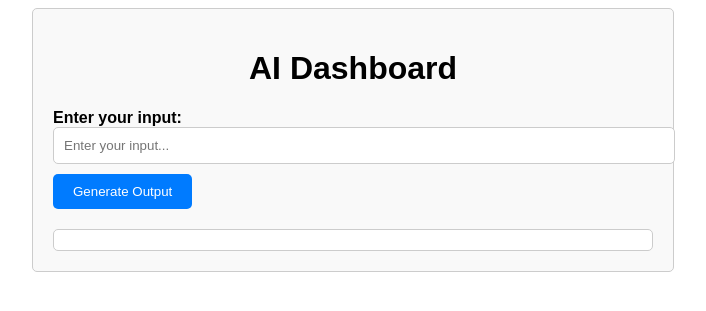
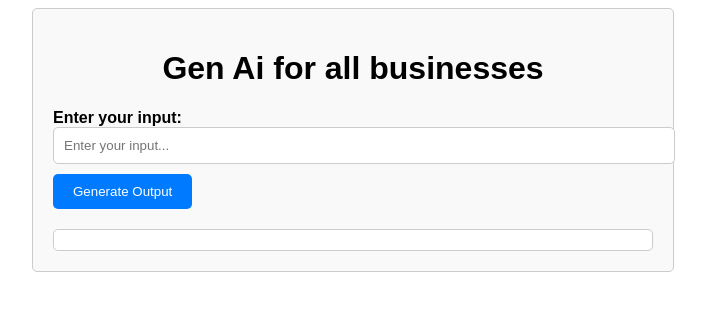
Before and after one commit to tripathimanoj/gcp-cicd, a Flask app: page / in a window 1280 px wide. Shown: the top 311 px of the page, without its empty margins (287-993 px from the left). Run offline with Flask 3, Linux system fonts and the light colour scheme.

Commit message:
updated the title of the App

```diff
--- a/templates/index.html
+++ b/templates/index.html
@@ -8,7 +8,7 @@
 </head>
 <body>
 <div class="container">
-    <h1>AI Dashboard</h1>
+    <h1>Gen Ai for all businesses</h1>
     <form action="{{ url_for('generate_output') }}" method="post">
         <label for="userInput">Enter your input:</label>
         <input type="text" id="userInput" name="userInput" placeholder="Enter your input...">
```
